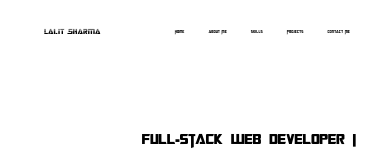
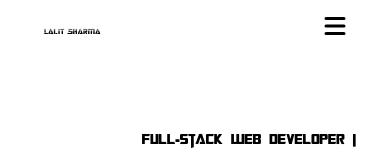
Before and after one commit to lalitCodes84/Lalit-Sharma-Portfolio, a React (Vite) app: page / in a window 390 px wide. Shown: the top 156 px of the page. Built offline with nearby package versions, Linux system fonts and the light colour scheme.

Commit message:
Worked on Hamburg Navbar

```diff
--- a/src/components/Navbar.jsx
+++ b/src/components/Navbar.jsx
@@ -1,13 +1,21 @@
-import React from "react";
+import { useState } from 'react';
 import { navMenus } from "../utils/data";
+import { HiMenu, HiX } from "react-icons/hi";
 
 function Navbar() {
+  const [isOpen, setIsOpen] = useState(false);
+
   return (
     <header className="bg-transparent text-black text-center text-4xl p-2 flex justify-between px-10 fixed w-[100vw]">
       <span className="font-deceptibotsHalftone text-[2vw] p-1 " data-aos="fade-down">
         Lalit Sharma
       </span>
-      <nav className="flex gap-x-6  items-center font-megatronCondensed text-[1.1vw]">
+      <div className="md:hidden">
+        <button onClick={() => setIsOpen(!isOpen)}>
+          {isOpen ? <HiX size={30} /> : <HiMenu size={30} />}
+        </button>
+      </div>
+      <nav className={`md:flex gap-x-6 items-center font-megatronCondensed text-[1.1vw] ${isOpen ? 'block' : 'hidden'} md:block`}>
         {navMenus.map((item, index) => (
           <a href={`#${item.id}`} key={index} className="">
             {item.menu}
--- a/src/pages/AboutMe.jsx
+++ b/src/pages/AboutMe.jsx
@@ -1,4 +1,3 @@
-import React from "react";
 import Heading from "../components/Heading";
 import AboutMeRightSection from "../components/AboutMeRightSection";
 import AboutMeLeftSection from "../components/AboutMeLeftSection";
--- a/src/pages/ContactMe.jsx
+++ b/src/pages/ContactMe.jsx
@@ -1,4 +1,3 @@
-import React from "react";
 import ContactMeLeftSection from "../components/ContactMeLeftSection.jsx";
 import ContactMeRightSection from "../components/ContactMeRightSection.jsx";
 import Heading from "../components/Heading.jsx";
--- a/src/pages/HeroSection.jsx
+++ b/src/pages/HeroSection.jsx
@@ -1,4 +1,3 @@
-// import React from "react";
 import HeroRightSection from "../components/HeroRightSection";
 import HeroLeftSection from "../components/HeroLeftSection";
 // import { motion } from "framer-motion";
--- a/src/pages/Projects.jsx
+++ b/src/pages/Projects.jsx
@@ -1,4 +1,3 @@
-// import React from "react";
 import { projects } from "../utils/data.js";
 import Heading from "../components/Heading.jsx";
 import { FaLink } from "react-icons/fa";
--- a/src/pages/Skills.jsx
+++ b/src/pages/Skills.jsx
@@ -1,4 +1,3 @@
-import React from "react";
 import Heading from "../components/Heading";
 import { skillsIcons } from "../utils/data";
 import * as Icons from "react-icons/fa"; // Import all icons
```
